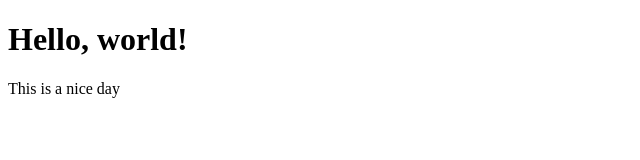
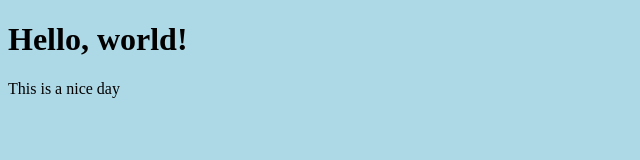
Before and after one commit to richardolsson/git-experiment-2024, a plain HTML site: page index.html in a window 1280 px wide. Shown: the whole page, without its empty margins (0-640 px from the left). Drawn offline with Linux system fonts and the light colour scheme.

Commit message:
Add CSS with lightblue background

```diff
--- a/index.html
+++ b/index.html
@@ -1,5 +1,9 @@
 <!DOCTYPE html>
 <html>
+
+<head>
+  <link rel="stylesheet" type="text/css" href="style.css">
+</head>
 
 <body>
   <h1>Hello, world!</h1>
--- /dev/null
+++ b/style.css
@@ -0,0 +1,3 @@
+body {
+  background-color: lightblue;
+}
```
